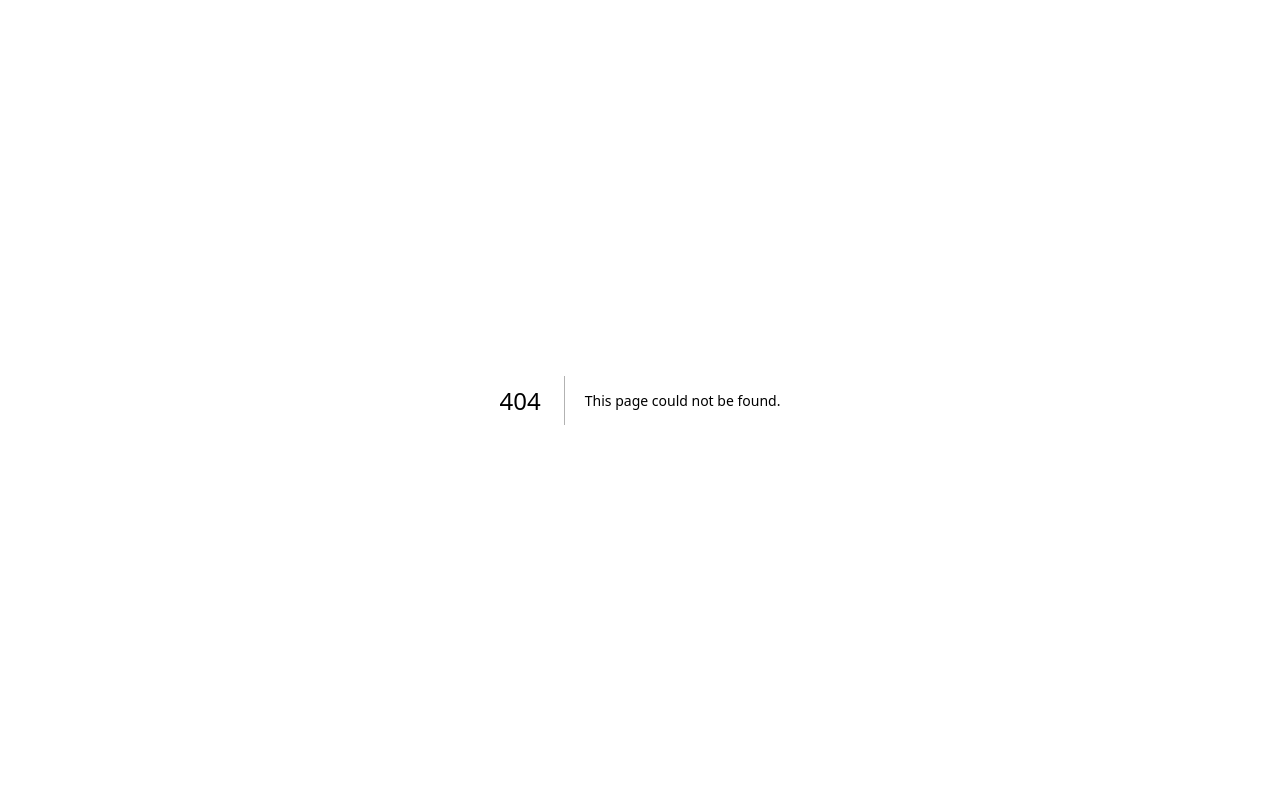
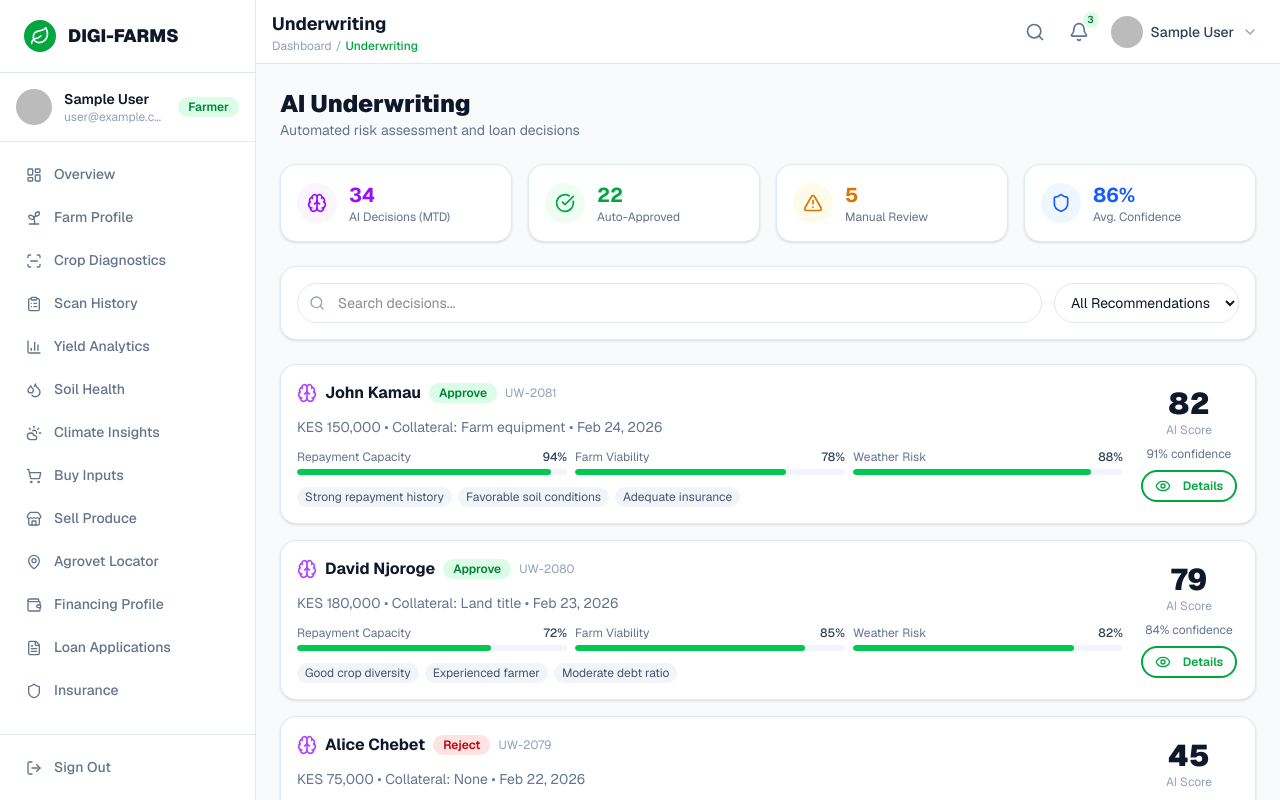
Before and after one commit to Faqih001/digi-farms, a Next.js app: page /lender/underwriting in a window 1280 px wide. Before the commit this address had no page. Built offline with nearby package versions, Linux system fonts and the light colour scheme; no server answers; sample sign-in values are in the browser's storage.

Commit message:
feat: add AI underwriting page with automated risk assessment and loan decision features

```diff
--- /dev/null
+++ b/app/(dashboard)/lender/underwriting/page.tsx
@@ -0,0 +1,124 @@
+import { Card, CardContent, CardHeader, CardTitle } from "@/components/ui/card";
+import { Badge } from "@/components/ui/badge";
+import { Button } from "@/components/ui/button";
+import { Brain, Shield, AlertTriangle, CheckCircle, TrendingUp, Clock, Search, Eye } from "lucide-react";
+
+const decisions = [
+  { id: "UW-2081", farmer: "John Kamau", amount: "KES 150,000", aiScore: 82, repaymentCapacity: 94, farmViability: 78, weatherRisk: 12, recommendation: "Approve", confidence: 91, factors: ["Strong repayment history", "Favorable soil conditions", "Adequate insurance"], collateral: "Farm equipment", date: "Feb 24, 2026" },
+  { id: "UW-2080", farmer: "David Njoroge", amount: "KES 180,000", aiScore: 79, repaymentCapacity: 72, farmViability: 85, weatherRisk: 18, recommendation: "Approve", confidence: 84, factors: ["Good crop diversity", "Experienced farmer", "Moderate debt ratio"], collateral: "Land title", date: "Feb 23, 2026" },
+  { id: "UW-2079", farmer: "Alice Chebet", amount: "KES 75,000", aiScore: 45, repaymentCapacity: 38, farmViability: 52, weatherRisk: 45, recommendation: "Reject", confidence: 88, factors: ["High default probability", "Drought-prone region", "No insurance cover"], collateral: "None", date: "Feb 22, 2026" },
+  { id: "UW-2078", farmer: "Grace Akinyi", amount: "KES 45,000", aiScore: 58, repaymentCapacity: 65, farmViability: 48, weatherRisk: 30, recommendation: "Manual Review", confidence: 62, factors: ["Small farm size", "Limited credit history", "Growing market demand"], collateral: "Produce contract", date: "Feb 21, 2026" },
+  { id: "UW-2077", farmer: "Peter Odhiambo", amount: "KES 250,000", aiScore: 91, repaymentCapacity: 96, farmViability: 88, weatherRisk: 8, recommendation: "Approve", confidence: 95, factors: ["Excellent credit score", "Large diversified farm", "Strong cash flow"], collateral: "Land title + Equipment", date: "Feb 20, 2026" },
+];
+
+const recConfig: Record<string, { variant: "success" | "warning" | "destructive"; icon: typeof CheckCircle }> = {
+  Approve: { variant: "success", icon: CheckCircle },
+  Reject: { variant: "destructive", icon: AlertTriangle },
+  "Manual Review": { variant: "warning", icon: Clock },
+};
+
+function ScoreBar({ label, value, max = 100 }: { label: string; value: number; max?: number }) {
+  const pct = (value / max) * 100;
+  const color = pct >= 70 ? "bg-green-500" : pct >= 50 ? "bg-amber-500" : "bg-red-500";
+  return (
+    <div>
+      <div className="flex justify-between text-xs mb-1">
+        <span className="text-slate-500">{label}</span>
+        <span className="font-medium text-slate-700 dark:text-slate-300">{value}%</span>
+      </div>
+      <div className="h-1.5 bg-slate-100 dark:bg-slate-700 rounded-full overflow-hidden">
+        <div className={`h-full ${color} rounded-full`} style={{ width: `${pct}%` }} />
+      </div>
+    </div>
+  );
+}
+
+export default function UnderwritingPage() {
+  return (
+    <div className="space-y-6">
+      <div>
+        <h1 className="text-2xl font-black text-slate-900 dark:text-white">AI Underwriting</h1>
+        <p className="text-sm text-slate-500">Automated risk assessment and loan decisions</p>
+      </div>
+
+      <div className="grid grid-cols-2 lg:grid-cols-4 gap-4">
+        {[
+          { icon: Brain, label: "AI Decisions (MTD)", value: "34", color: "text-purple-600", bg: "bg-purple-50 dark:bg-purple-950" },
+          { icon: CheckCircle, label: "Auto-Approved", value: "22", color: "text-green-600", bg: "bg-green-50 dark:bg-green-950" },
+          { icon: AlertTriangle, label: "Manual Review", value: "5", color: "text-amber-600", bg: "bg-amber-50 dark:bg-amber-950" },
+          { icon: Shield, label: "Avg. Confidence", value: "86%", color: "text-blue-600", bg: "bg-blue-50 dark:bg-blue-950" },
+        ].map(({ icon: Icon, label, value, color, bg }) => (
+          <Card key={label}>
+            <CardContent className="p-4 flex items-center gap-3">
+              <div className={`w-10 h-10 rounded-xl ${bg} flex items-center justify-center`}>
+                <Icon className={`w-5 h-5 ${color}`} />
+              </div>
+              <div>
+                <p className={`text-xl font-bold ${color}`}>{value}</p>
+                <p className="text-xs text-slate-500">{label}</p>
+              </div>
+            </CardContent>
+          </Card>
+        ))}
+      </div>
+
+      <Card>
+        <CardContent className="p-4">
+          <div className="flex flex-col sm:flex-row gap-3">
+            <div className="flex-1 relative">
+              <Search className="absolute left-3 top-1/2 -translate-y-1/2 w-4 h-4 text-slate-400" />
+              <input className="w-full h-10 pl-10 pr-4 rounded-xl border border-slate-200 dark:border-slate-700 bg-white dark:bg-slate-900 text-sm focus:outline-none focus:ring-2 focus:ring-green-500" placeholder="Search decisions..." />
+            </div>
+            <select className="h-10 rounded-xl border border-slate-200 dark:border-slate-700 bg-white dark:bg-slate-900 px-3 text-sm">
+              <option>All Recommendations</option>
+              <option>Approve</option>
+              <option>Reject</option>
+              <option>Manual Review</option>
+            </select>
+          </div>
+        </CardContent>
+      </Card>
+
+      <div className="space-y-4">
+        {decisions.map((d) => {
+          const rc = recConfig[d.recommendation];
+          return (
+            <Card key={d.id}>
+              <CardContent className="p-4">
+                <div className="flex flex-col lg:flex-row gap-4">
+                  <div className="flex-1 space-y-3">
+                    <div className="flex items-center gap-2">
+                      <Brain className="w-5 h-5 text-purple-500" />
+                      <span className="font-bold text-slate-900 dark:text-white">{d.farmer}</span>
+                      <Badge variant={rc.variant}>{d.recommendation}</Badge>
+                      <span className="text-xs text-slate-400">{d.id}</span>
+                    </div>
+                    <p className="text-sm text-slate-500">{d.amount} • Collateral: {d.collateral} • {d.date}</p>
+                    <div className="grid grid-cols-1 sm:grid-cols-3 gap-2">
+                      <ScoreBar label="Repayment Capacity" value={d.repaymentCapacity} />
+                      <ScoreBar label="Farm Viability" value={d.farmViability} />
+                      <ScoreBar label="Weather Risk" value={100 - d.weatherRisk} />
+                    </div>
+                    <div className="flex flex-wrap gap-1.5 mt-2">
+                      {d.factors.map((f) => (
+                        <span key={f} className="text-xs px-2 py-0.5 bg-slate-100 dark:bg-slate-800 rounded-full text-slate-600 dark:text-slate-400">{f}</span>
+                      ))}
+                    </div>
+                  </div>
+                  <div className="flex flex-col items-center justify-center gap-2 min-w-[100px]">
+                    <div className="text-center">
+                      <p className="text-3xl font-black text-slate-900 dark:text-white">{d.aiScore}</p>
+                      <p className="text-xs text-slate-400">AI Score</p>
+                    </div>
+                    <p className="text-xs text-slate-500">{d.confidence}% confidence</p>
+                    <Button variant="outline" size="sm"><Eye className="w-3 h-3 mr-1" /> Details</Button>
+                  </div>
+                </div>
+              </CardContent>
+            </Card>
+          );
+        })}
+      </div>
+    </div>
+  );
+}
```
